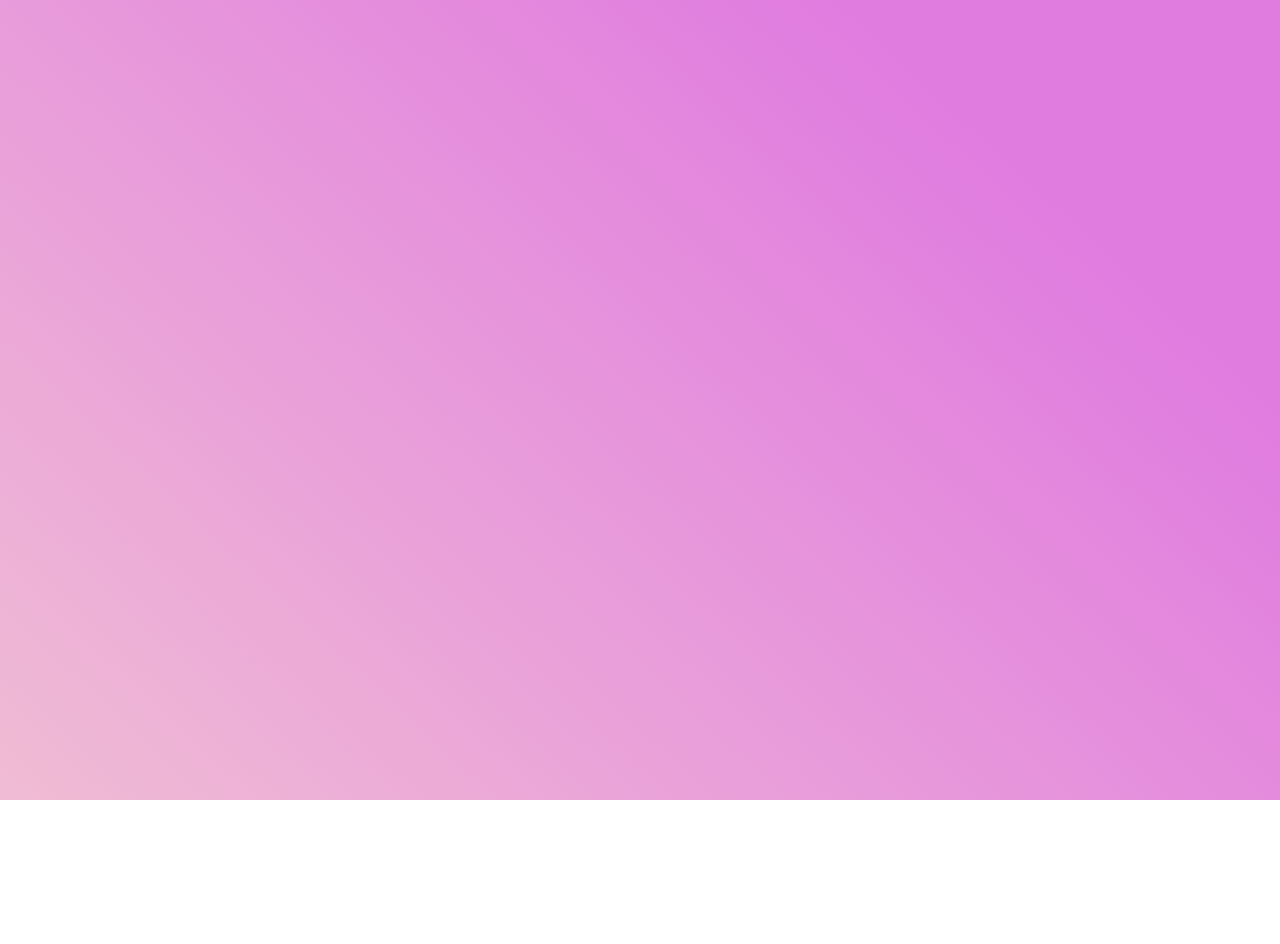
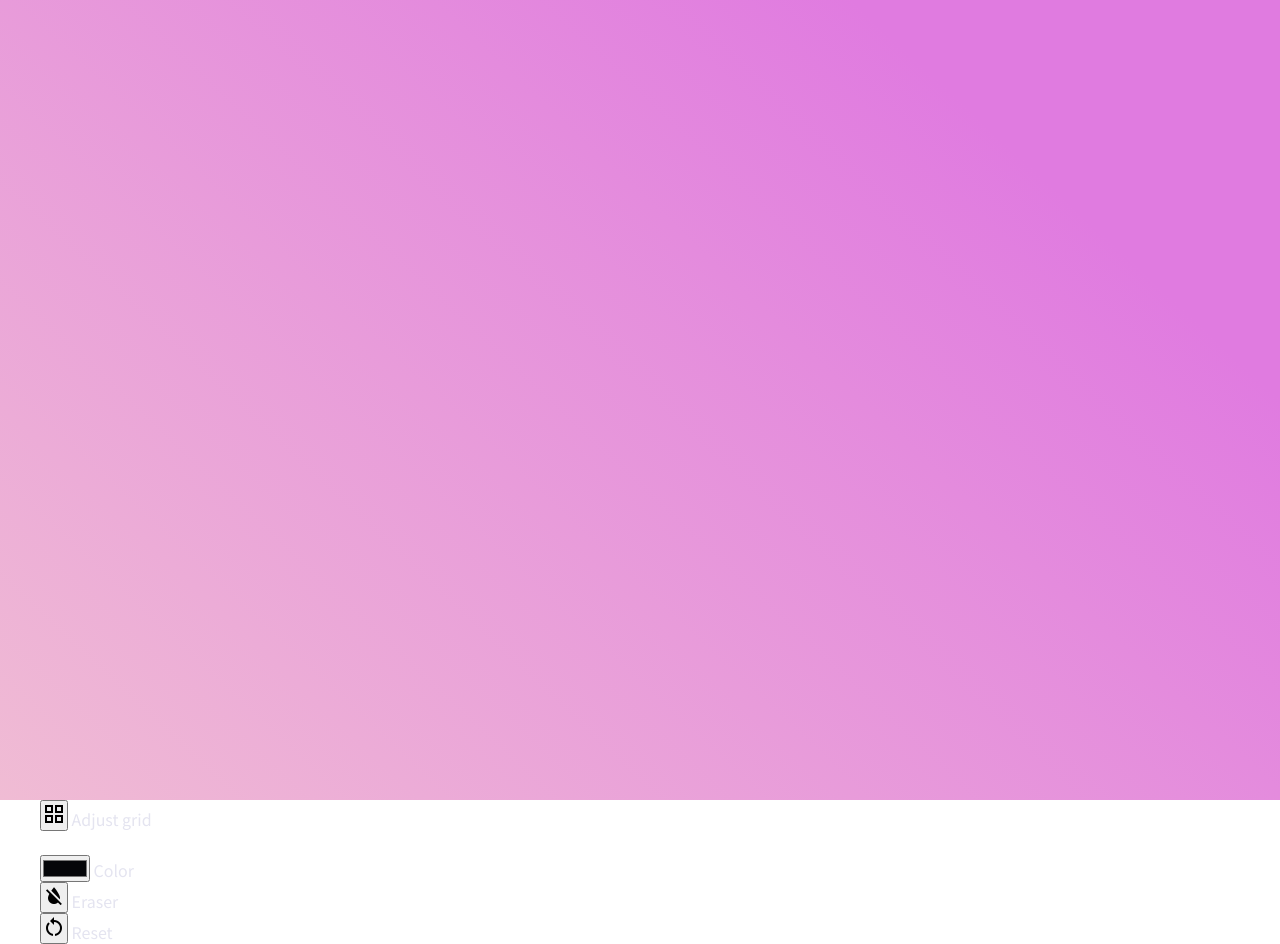
Before and after one commit to Peejong/etch-a-sketch, a plain HTML site: page index.html in a window 1280 px wide. Before the commit the page ends 800 px from the top, so only its background shows below. Drawn offline with Linux system fonts and the light colour scheme.

Commit message:
Add contents in workspace section

```diff
--- a/index.html
+++ b/index.html
@@ -8,6 +8,7 @@
   <meta name="keywords" content="">
   <meta name="author" content="Peejong">
   <title>Etch-a-Sketch</title>
+  <link href="https://fonts.googleapis.com/css2?family=Material+Icons"rel="stylesheet">
   <link rel="stylesheet" href="styles.css" type="text/css">
 </head>
 <main id="main">
@@ -20,7 +21,26 @@
 
   <section class="main-workspace hidden">
     <div class="tool-panel">
-
+      <div class="button-group">
+        <button class="button"><span class="material-icons">grid_view</span></button>
+        <span class="tooltip">Adjust grid</span>
+        <div class="slider-container hidden">
+          <input type="range" class="tool-grid" min="16" max="500" value="16">
+          <p class="range-size"></p>
+        </div>
+      </div>
+      <div class="button-group">
+        <input class="tool-colorpicker" type="color" value="#050609">
+        <span class="tooltip">Color</span>
+      </div>
+      <div class="button-group">
+        <button class="tool-eraser button"><span class="material-icons">format_color_reset</span></button>
+        <span class="tooltip">Eraser</span>
+      </div>
+      <div class="button-group">
+        <button class="tool-reset button"><span class="material-icons">restart_alt</span></button>
+        <span class="tooltip">Reset</span>
+      </div>
     </div>
     <div class="sketch"></div>
   </section>
```
